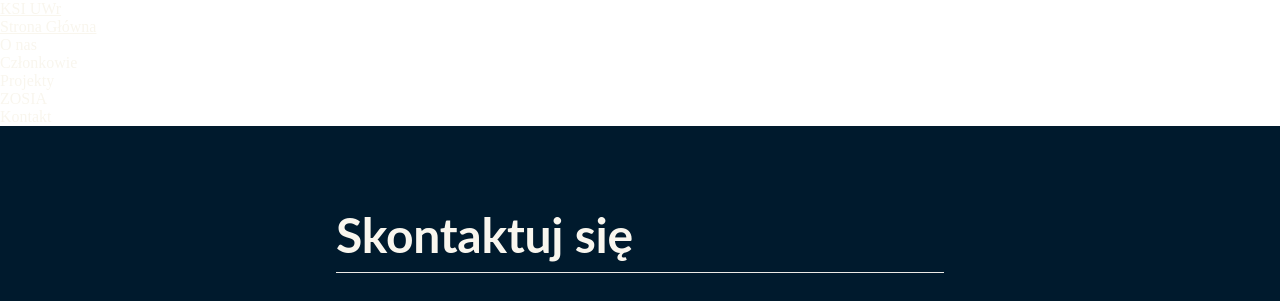
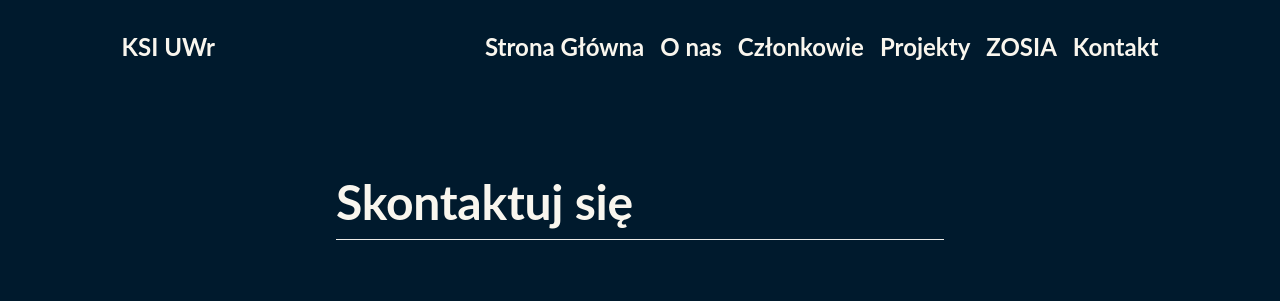
Before and after one commit to ksiuwr/ksi-site-v2023, a Gatsby site: page /contact in a window 1280 px wide. Shown: the top 301 px of the page. Built offline with nearby package versions, Linux system fonts and the light colour scheme; Gatsby itself is replaced by a stand-in of ours.

Commit message:
fix some issues regarding text formatting

```diff
--- a/src/components/Footer.js
+++ b/src/components/Footer.js
@@ -1,7 +1,6 @@
 import React from 'react'
-import { Link } from 'gatsby'
 import "../styles/global.css"
-import * as styles from "../styles/footer.component.css"
+import * as styles from "../styles/footer.module.css"
 
 export default function Footer(){
     return(
--- a/src/components/Header.js
+++ b/src/components/Header.js
@@ -1,7 +1,7 @@
 import React from 'react'
 import { Link } from 'gatsby'
 import "../styles/global.css"
-import * as styles from "../styles/header.component.css"
+import * as styles from "../styles/header.module.css"
 
 export default function Header(){
     return(
--- a/src/styles/global.css
+++ b/src/styles/global.css
@@ -1,4 +1,4 @@
-@import url('https://fonts.googleapis.com/css2?family=Raleway:wght@300;400&display=swap');
+@import url('https://fonts.googleapis.com/css2?family=Raleway:wght@300;400;700&display=swap');
 
 /*colors*/
 :root {
--- a/src/styles/header.component.css
+++ b/src/styles/header.module.css
@@ -5,7 +5,7 @@
     align-items: center;
     justify-content: center;
     padding-block: 2rem;
-    padding-inline: 10%;
+    padding-inline: 5%;
 }
 
 .main_nav{
@@ -14,14 +14,22 @@
     justify-content: space-between;
     font-family: 'Lato', sans-serif;
     font-style: normal;
-    font-weight: 500;
+    font-weight: 700;
+    text-decoration: none;
     font-size: 1.5rem;
+    width: 100%;
+    margin-inline: 5%;
 }
+
 
 .nav_left{
     display: flex;
     align-items: center;
     justify-content: center;
+}
+
+.nav_left a{
+    text-decoration: none;
 }
 
 .nav_right{
@@ -30,3 +38,7 @@
     justify-content: flex-end;
     gap: 1rem;
 }
+
+.nav_right a{
+    text-decoration: none;
+}
```
Also changed, not shown: src/styles/footer.module.css (renamed from src/styles/footer.component.css).
